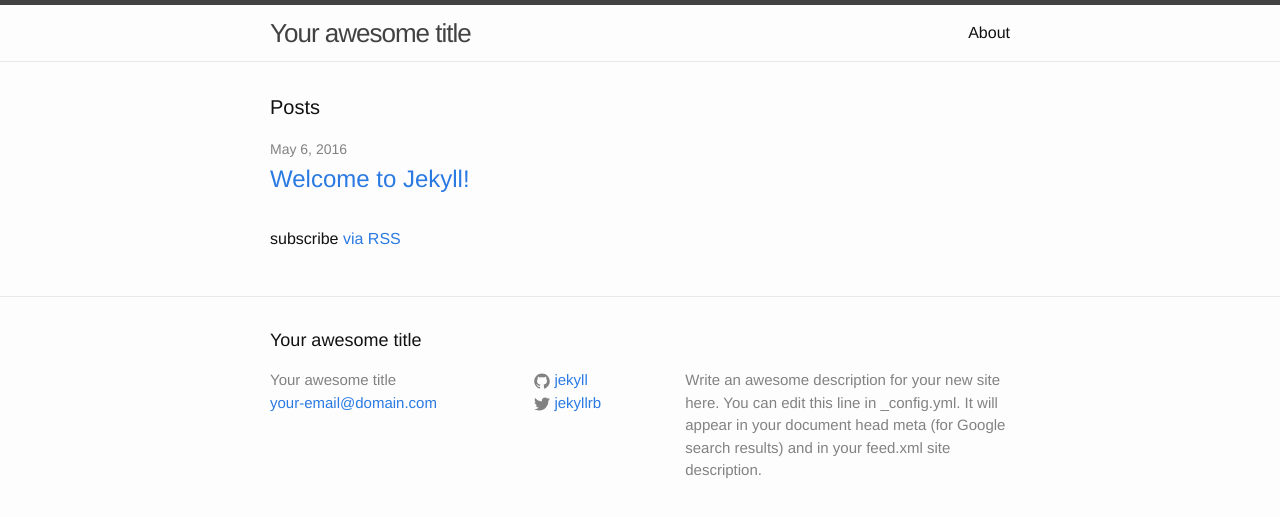
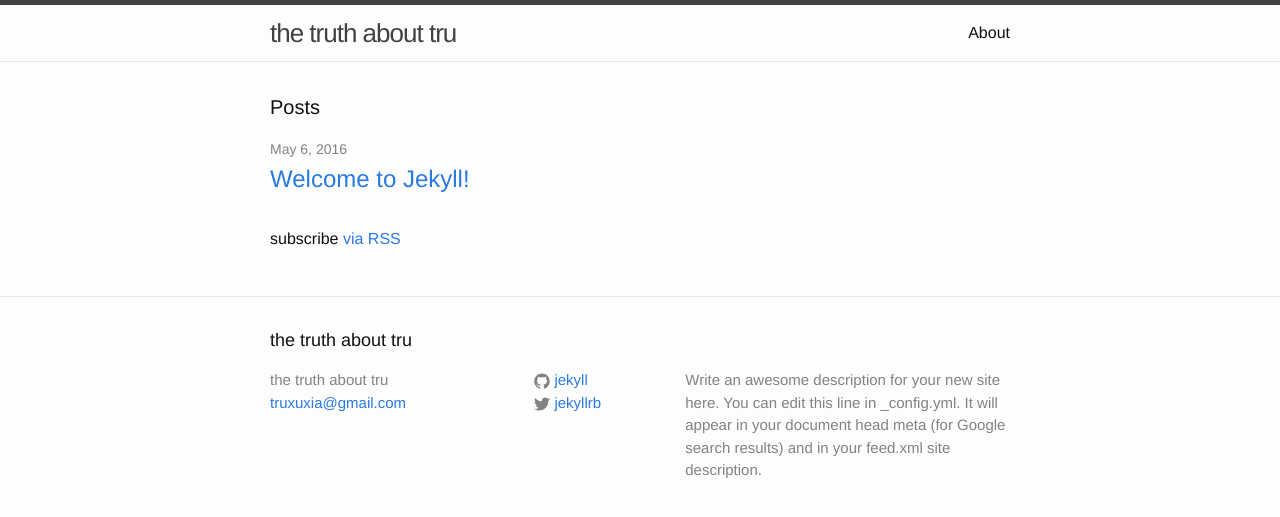
Before and after one commit to truxuxia/truxuxia.github.io, a Jekyll site: the page built from index.html, in a window 1280 px wide. Shown: the top 517 px of the page. Built offline with Jekyll 4.4.1, drawn with Linux system fonts in a browser that asks for light colours.

Commit message:
Update _config.yml

```diff
--- a/_config.yml
+++ b/_config.yml
@@ -6,8 +6,8 @@
 # 'jekyll serve'. If you change this file, please restart the server process.
 
 # Site settings
-title: Your awesome title
-email: your-email@domain.com
+title: the truth about tru
+email: truxuxia@gmail.com
 description: > # this means to ignore newlines until "baseurl:"
   Write an awesome description for your new site here. You can edit this
   line in _config.yml. It will appear in your document head meta (for
```
